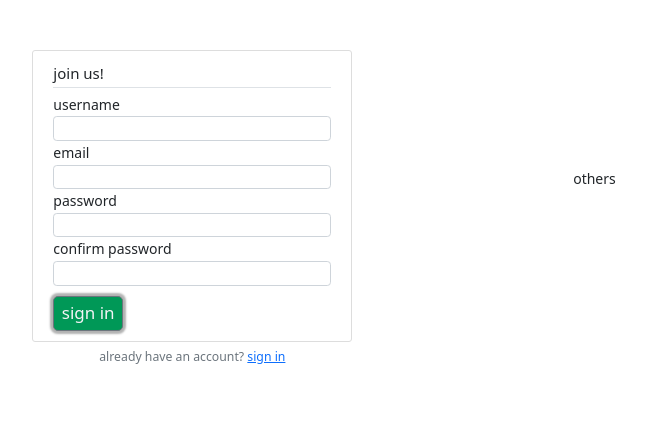
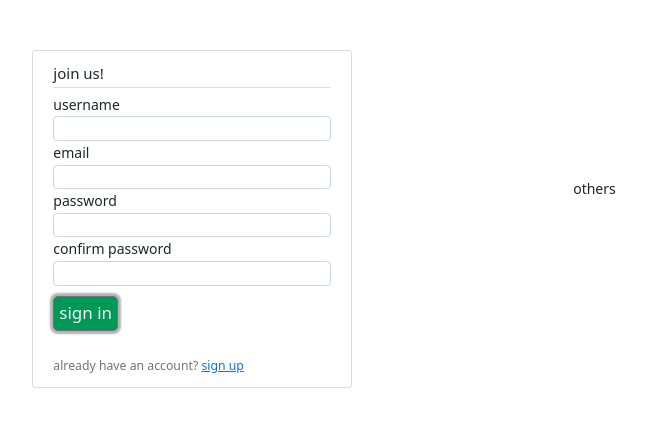
Before and after one commit to Sekeza/blogwithflask, a Flask app: page /register in a window 1280 px wide. Shown: the part 45-472 px from the top of the page, without its empty margins (261-907 px from the left). Run offline with Flask 3, Linux system fonts and the light colour scheme; parts of the project's set-up code (start-up, migrations or seed data) failed here and were passed over.

Commit message:
Added the bootstrap styling with flask-wtf syntax for craeting a form

```diff
--- a/blogwithflask/blogwithflask/templates/register.html
+++ b/blogwithflask/blogwithflask/templates/register.html
@@ -25,15 +25,15 @@
                         {{ form.confirm_password(class='form-control form-control-md') }}
                     </div>
                 </fieldset>
-                <div class="form-group mt-3">
-                    {{ form.submit(class='btn btn-outline-secondary') }}
+                <div class="form-group mt-3 button-register">
+                    {{ form.submit(class='btn btn-outline-secondary btn-sm') }}
                 </div>
             </form>
-        </div>
-        <div class="pt-1">
-            <small class="text-muted">
-                Already Have An Account? <a class="ml-2" href="#">Sign In</a>
-            </small>
+            <div class="pt-1">
+                <small class="text-muted">
+                    Already Have An Account? <a class="ml-2" href="#">Sign Up</a>
+                </small>
+            </div>
         </div>
 
     </section>
```
